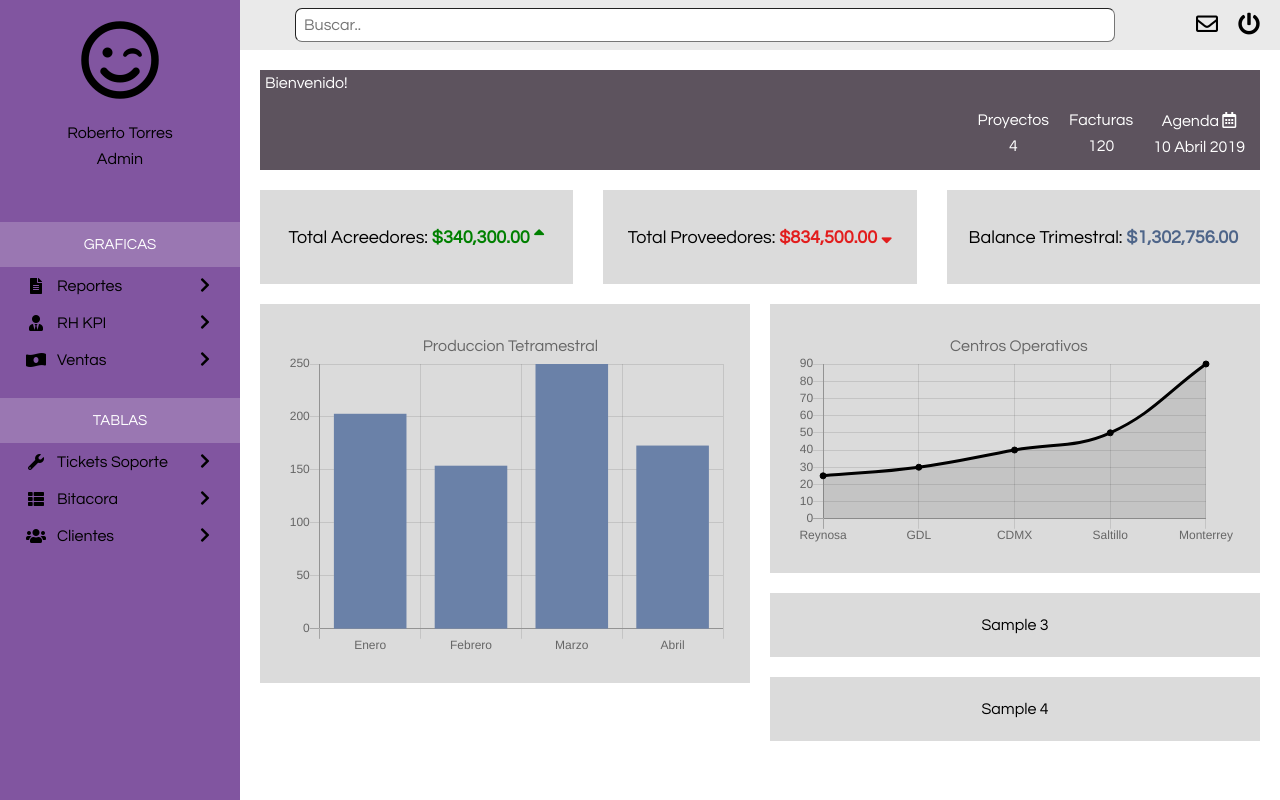
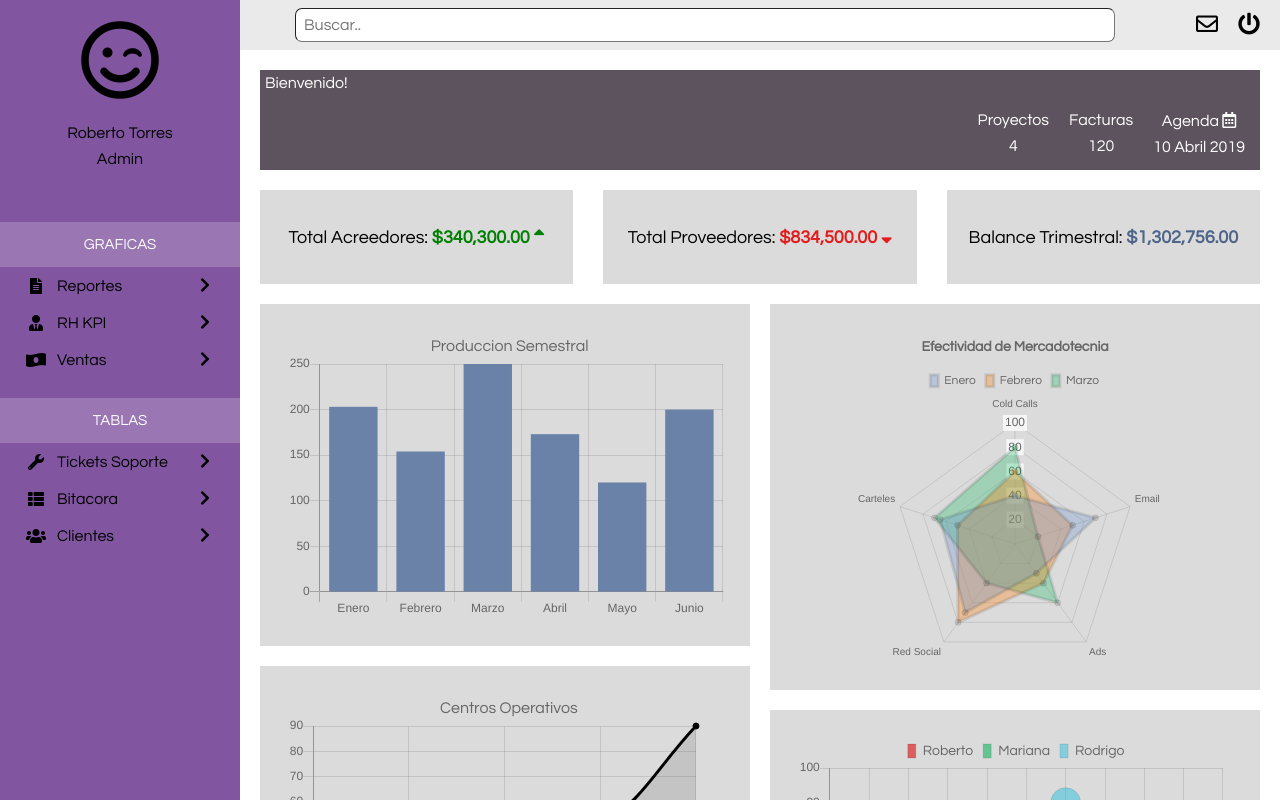
Before and after one commit to roberto-t92/frontend-design, a plain HTML site: page dashboard/home.html in a window 1280 px wide. Drawn offline with nearby package versions, Linux system fonts and the light colour scheme.

Commit message:
graph update

```diff
--- a/dashboard/charts.js
+++ b/dashboard/charts.js
@@ -2,12 +2,11 @@ var ch1 = document.getElementById('chart1').getContext('2d');
 var chart_1 = new Chart(ch1, {
     type:'bar',
     data: {
-        labels: ['Enero','Febrero','Marzo','Abril'],
+        labels: ['Enero','Febrero','Marzo','Abril','Mayo','Junio'],
         datasets: [{
-            label:'Produccion Tetramestral',
-            data: [203, 154, 250, 173],
-            backgroundColor: [ '#6a81a8', '#6a81a8','#6a81a8','#6a81a8']
-            //borderColor: ['black','black','black','black'],
+            label:'Produccion Semestral',
+            data: [203, 154, 250, 173, 120, 200],
+            backgroundColor: [ '#6a81a8', '#6a81a8','#6a81a8','#6a81a8','#6a81a8','#6a81a8']
             //borderWidth: 1
         }]
     },
@@ -39,7 +38,7 @@ var chart_1 = new Chart(ch1, {
     }
 });
 
-var ch2 = document.getElementById('chart2')
+var ch2 = document.getElementById('chart2').getContext('2d');
 var chart_2 = new Chart(ch2, {
     type:'line',
     data: {
@@ -67,4 +66,132 @@ var chart_2 = new Chart(ch2, {
             }]
         }
     }
-})
+});
+
+var ch3 = document.getElementById('chart3').getContext('2d');
+var chart_3 = new Chart(ch3, {
+    type:'doughnut',
+    data: {
+        labels: ['Logistica','Operaciones','Soporte','Mercadotecnia','Analisis'],
+        datasets: [{
+            data: [25, 30, 40, 50, 90],
+            backgroundColor: [ '#6a81a8', '#d85b13','#bde023','#543959','#034b56'],
+            borderWidth: 1
+        }]
+    },
+    options: {
+        legend: {
+            labels: {
+                boxWidth: 7,
+                fontFamily: "'Questrial', sans-serif"
+            }
+        },
+        responsive:true,
+        cutoutPercentage: 65,
+    }
+});
+
+var ch4 = document.getElementById('chart4').getContext('2d');
+var chart_4 = new Chart(ch4, {
+    type:'radar',
+    data: {
+        labels: ['Cold Calls','Email','Ads','Red Social','Carteles'],
+        datasets: [{
+            label:'Enero',
+            data: [40,70,30,70,65],
+            backgroundColor: ['rgb(107, 145, 206, 0.3)'],
+            fill:true
+        }, {
+            label:'Febrero',
+            data:[60,50,40,80,50],
+            backgroundColor: ['rgb(255, 123, 0, 0.3)'],
+            fill:true
+        }, {
+            label:'Marzo',
+            data:[80,20,60,40,70],
+            backgroundColor: ['rgb(23, 181, 97, 0.3)'],
+            fill:true
+        }]
+    },
+    options: {
+        scale: {
+            ticks: {
+                beginAtZero:true,
+                max:100
+            }
+        },
+        title: {
+            display:true,
+            text:'Efectividad de Mercadotecnia',
+            fontFamily: "'Questrial', sans-serif",
+            fontSize:14
+        },
+        legend: {
+            labels: {
+                boxWidth: 8,
+                fontFamily: "'Questrial', sans-serif"
+            }
+        }
+    }
+});
+
+var ch5 = document.getElementById('chart5').getContext('2d');
+var chart_5 = new Chart(ch5, {
+    type:'bubble',
+    data: {
+        labels: ['uno','dos'],
+        datasets: [{
+            label:'Roberto',
+            data:[{'x':20, 'y':40, 'r':20}, {
+                   'x':70, 'y':20, 'r':10}, {
+                   'x':90, 'y':70, 'r':10}
+            ],
+            backgroundColor:['rgb(219, 10, 10, 0.6)',
+                             'rgb(219, 10, 10, 0.6)',
+                             'rgb(219, 10, 10, 0.6)']
+        }, {
+            label:'Mariana',
+            data:[{'x':40, 'y':20, 'r':15}, {
+                   'x':60, 'y':50, 'r':30}, {
+                   'x':80, 'y':40, 'r':15}
+            ],
+            backgroundColor:['rgb(23, 181, 97, 0.6)',
+                             'rgb(23, 181, 97, 0.6)',
+                             'rgb(23, 181, 97, 0.6)']
+        }, {
+            label:'Rodrigo',
+            data:[{'x':10, 'y':30, 'r':10}, {
+                   'x':30, 'y':70, 'r':20}, {
+                   'x':60, 'y':90, 'r':15}
+            ],
+            backgroundColor:['rgb(0, 185, 226, 0.4)',
+                             'rgb(0, 185, 226, 0.4)',
+                             'rgb(0, 185, 226, 0.4)']
+        }]
+    },
+    options: {
+        legend: {
+            labels: {
+                fontSize: 14,
+                boxWidth: 8,
+                fontFamily: "'Questrial', sans-serif"
+            }
+        },
+        scales: {
+            yAxes: [{
+                ticks: {
+                    beginAtZero: true,
+                    max:100
+                }//,
+                //type: 'category',
+                //labels: ['uno','dos','tres']
+            }],
+            xAxes: [{
+                ticks: {
+                    beginAtZero: true,
+                    max:100
+                }
+            }]
+        }
+    }
+});
--- a/dashboard/home.html
+++ b/dashboard/home.html
@@ -146,16 +146,19 @@
        </div>
        <div class="main-panels">
           <div class="panels-content">
-             <canvas id="chart1" width="400" height="300"></canvas>
+             <canvas id="chart1" height="200"></canvas>
           </div>
           <div class="panels-content">
-             <canvas id="chart2" width="400" height="200"></canvas>
+             <canvas id="chart2" height="200"></canvas>
           </div>
           <div class="panels-content">
-             <label>Sample 3</label>
+             <canvas id="chart3" height="180"></canvas>
           </div>
           <div class="panels-content">
-            <label>Sample 4</label>
+            <canvas id="chart4" height="230"></canvas>
+          </div>
+          <div class="panels-content">
+            <canvas id="chart5" height="280"></canvas>
           </div>
        </div>
     </main>
```
